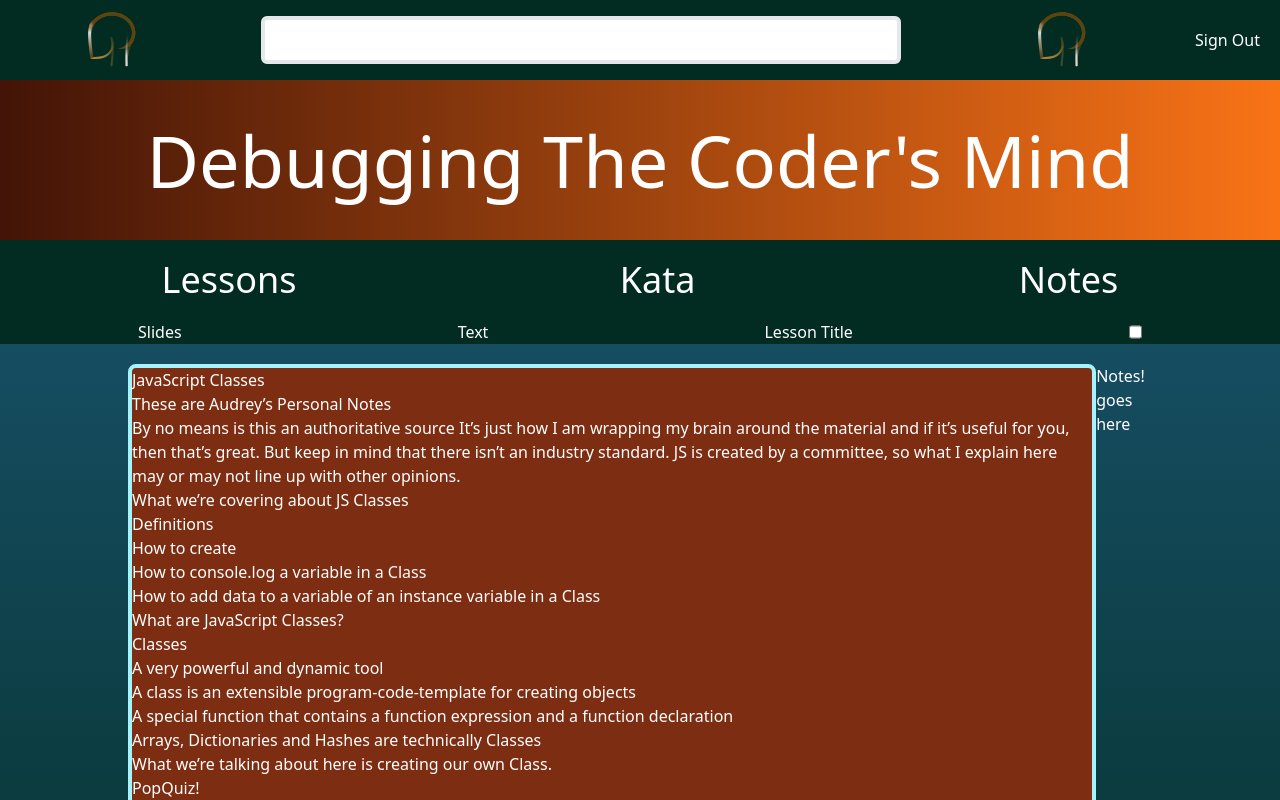
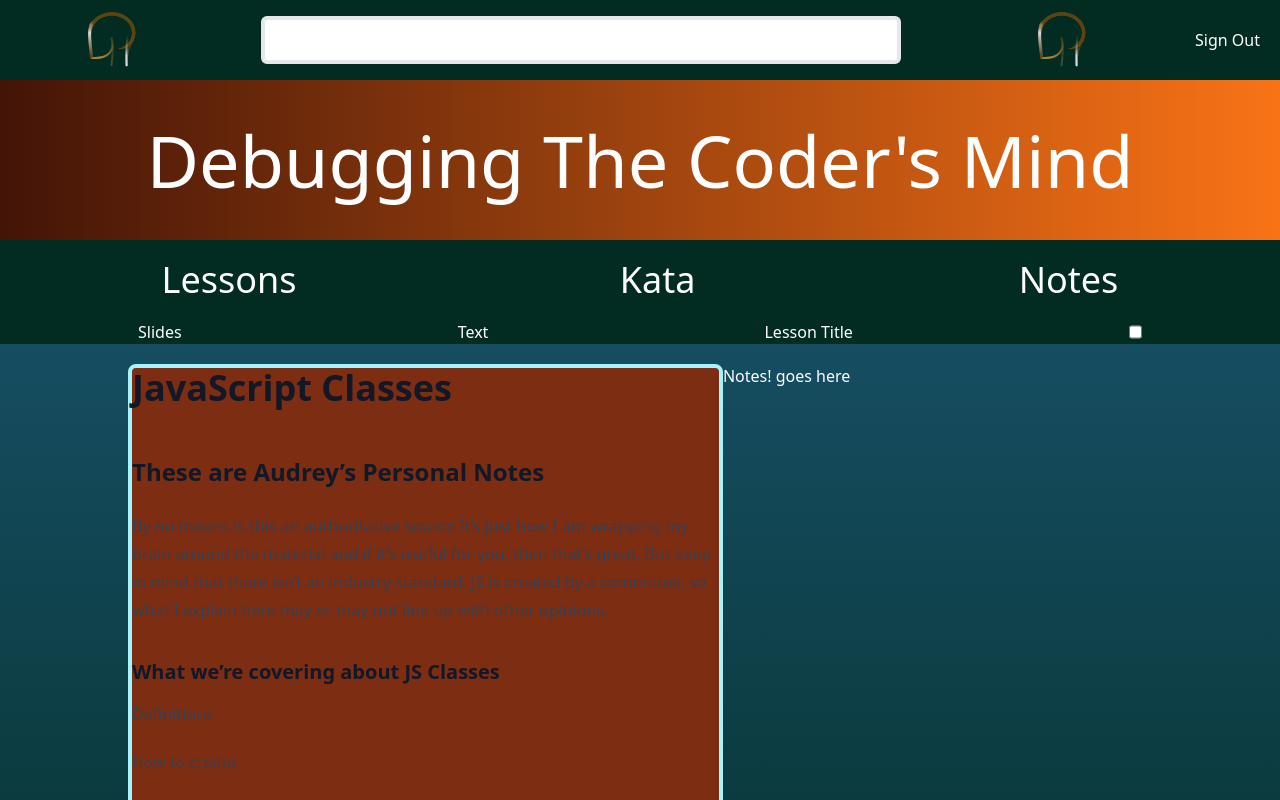
Before and after one commit to LadyAudrey/debugging_the_coders_mind, a Next.js app: page /lessons in a window 1280 px wide. Shown: the top 800 px of the page. Built offline with nearby package versions, Linux system fonts and the light colour scheme.

Commit message:
added prose to lessons classes

```diff
--- a/app/(root)/components/Lessons/Lesson.tsx
+++ b/app/(root)/components/Lessons/Lesson.tsx
@@ -6,7 +6,7 @@ export default function Lesson() {
     <div>
       {/* <ControlBar/> */}
       <div className="h-screen flex flex-col items-center">
-        <div className="bg-orange-900 border-cyan-200 rounded-lg border-4">
+        <div className="bg-orange-900 border-cyan-200 rounded-lg border-4 prose">
           <TestLesson />
         </div>
       </div>
```
